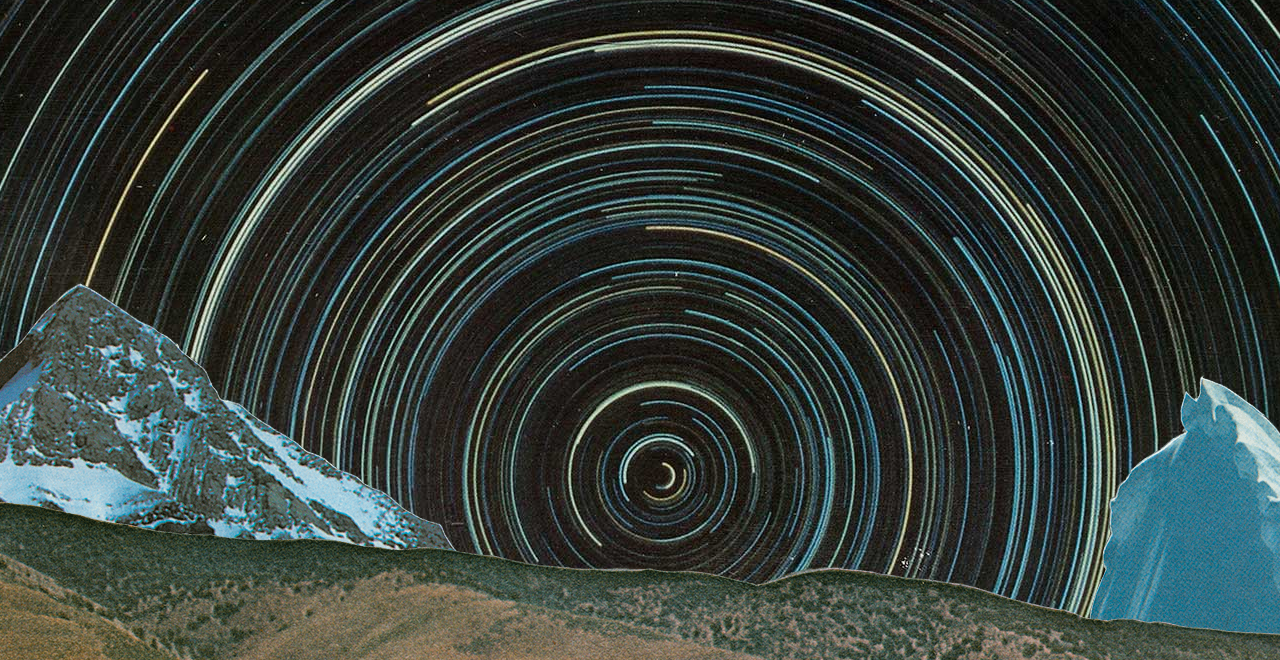
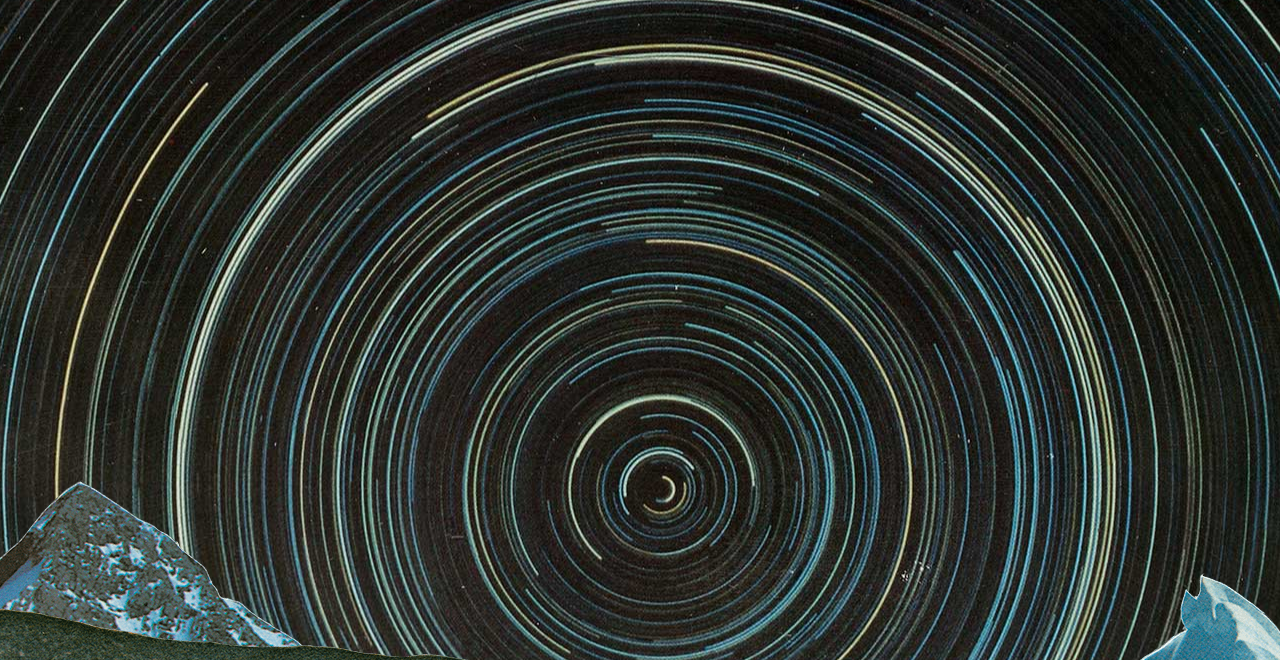
Before and after one commit to organnoise/SkinnyBones, a website: page app/index.html in a window 1280 px wide. Shown: the part 140-800 px from the top of the page. Drawn offline with nearby package versions, Linux system fonts and the light colour scheme; files that its build step writes are made by us from their sources.

Commit message:
solved bottom issue

```diff
--- a/app/index.html
+++ b/app/index.html
@@ -34,7 +34,11 @@
 			<div id="girl" class="girl parallax__layer parallax__layer--5"></div>
 			<div id="frontCubes" class="frontCubes parallax__layer parallax__layer--5"></div>
 		</div>
-
+		<div class="parallax__group container ">
+			<section class="parallax__layer parallax__layer--5">
+				<h1>Hello</h1>
+			</section>
+		</div>
     </div>
 
 
--- a/app/styles/main.css
+++ b/app/styles/main.css
@@ -1,3 +1,4 @@
+/*http://paletton.com/#uid=43i0u0kmtw0cJN0i9DyrwtStZnz*/
 @font-face {
     font-family: 'colaborate-thinregular';
     src: url('../fonts/ColabThi-webfont.eot');
@@ -34,9 +35,6 @@ h1 {
   height: 100vh;
   overflow-x: hidden;
   overflow-y: auto;
-
-
-
 }
 .parallax__group {
   position: relative;
@@ -50,23 +48,21 @@ h1 {
   bottom: 0;
   left: 0;
 }
-.parallax__layer--base {
-  transform: translateZ(0);
-}
+
 .parallax__layer--1 {
-  transform: translateZ(-4px) scale(5);
+  transform: translateZ(-2px) scale(3);
 }
 .parallax__layer--2 {
-  transform: translateZ(-3.9px) scale(4.9);
+  transform: translateZ(-1.7px) scale(2.7);
 }
 .parallax__layer--3 {
-  transform: translateZ(-3.3px) scale(4.3);
+  transform: translateZ(-0.5px) scale(1.5);
 }
 .parallax__layer--4 {
-  transform: translateZ(-3px) scale(4);
+  transform: translateZ(-0.2px) scale(1.2);
 }
 .parallax__layer--5 {
-  transform: translateZ(-2.9px) scale(3.9);
+  transform: translateZ(0);
 }
 
 
@@ -78,26 +74,26 @@ h1 {
 
 .mountains {
 	background: url(../images/Mountains2.png) 50% 0  no-repeat;
-	height:1400px;
-	margin-top:200px;
+
+
 }
 
 .hills {
 	background: url(../images/Hills2.png) 50% 0  no-repeat;
 	height:1400px;
-	margin-top:100px;
+
 }
 
 .flowers {
 	background: url(../images/BackFlowers2.png) 50% 0  no-repeat;
 	height:1800px;
-	margin-top:650px;
+
 }
 
 .cubeFlowers {
 	background: url(../images/CubeFlowers2.png) 50% 0  no-repeat;
 	height:2000px;
-	margin-top:920px;
+
 
 
 }
@@ -105,13 +101,13 @@ h1 {
 .girl {
 	background: url(../images/Girl2.png) 50% 0  no-repeat;
 	height:2000px;
-	margin-top:920px;
+
 }
 
 .frontCubes {
 	background: url(../images/FrontCubes2.png) 50% 0  no-repeat;
 	height:2000px;
-	margin-top:920px;
+
 }
 @media (min-width: 1400px){
 	.skinny {
```
